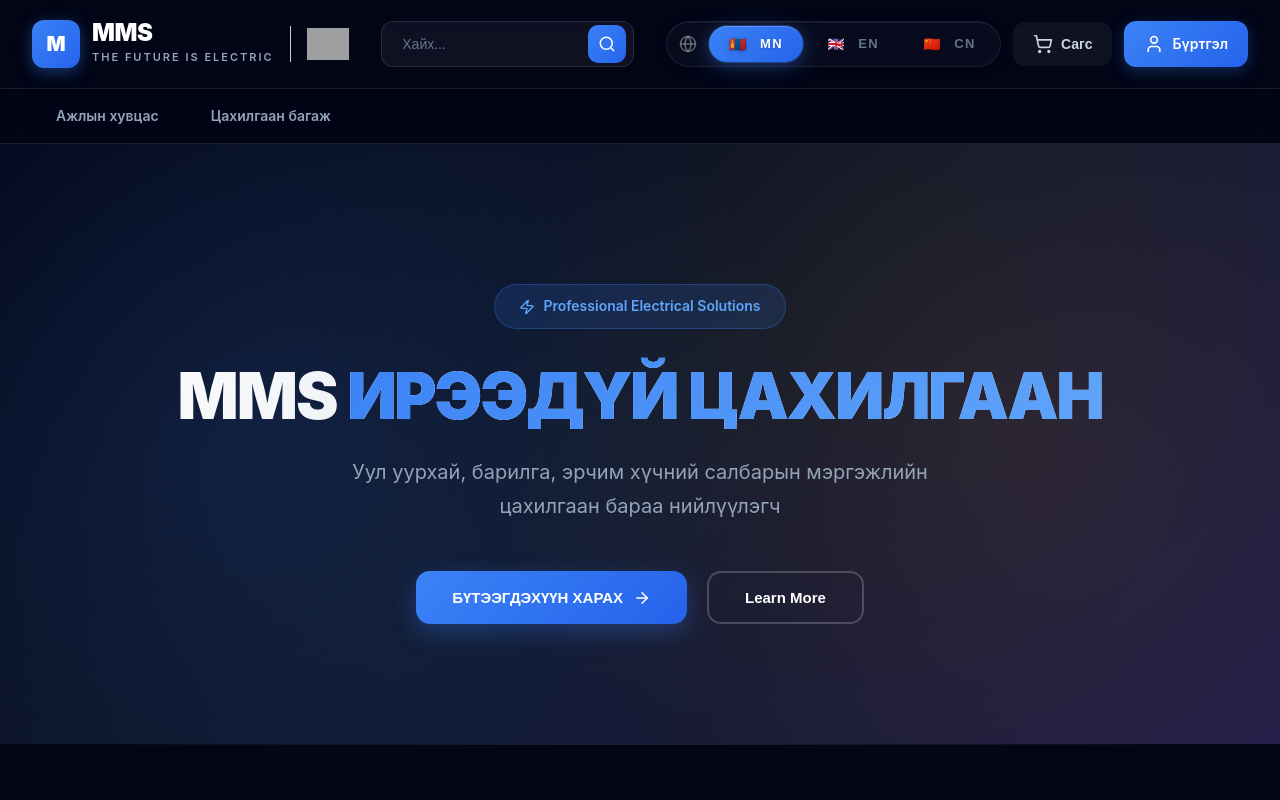
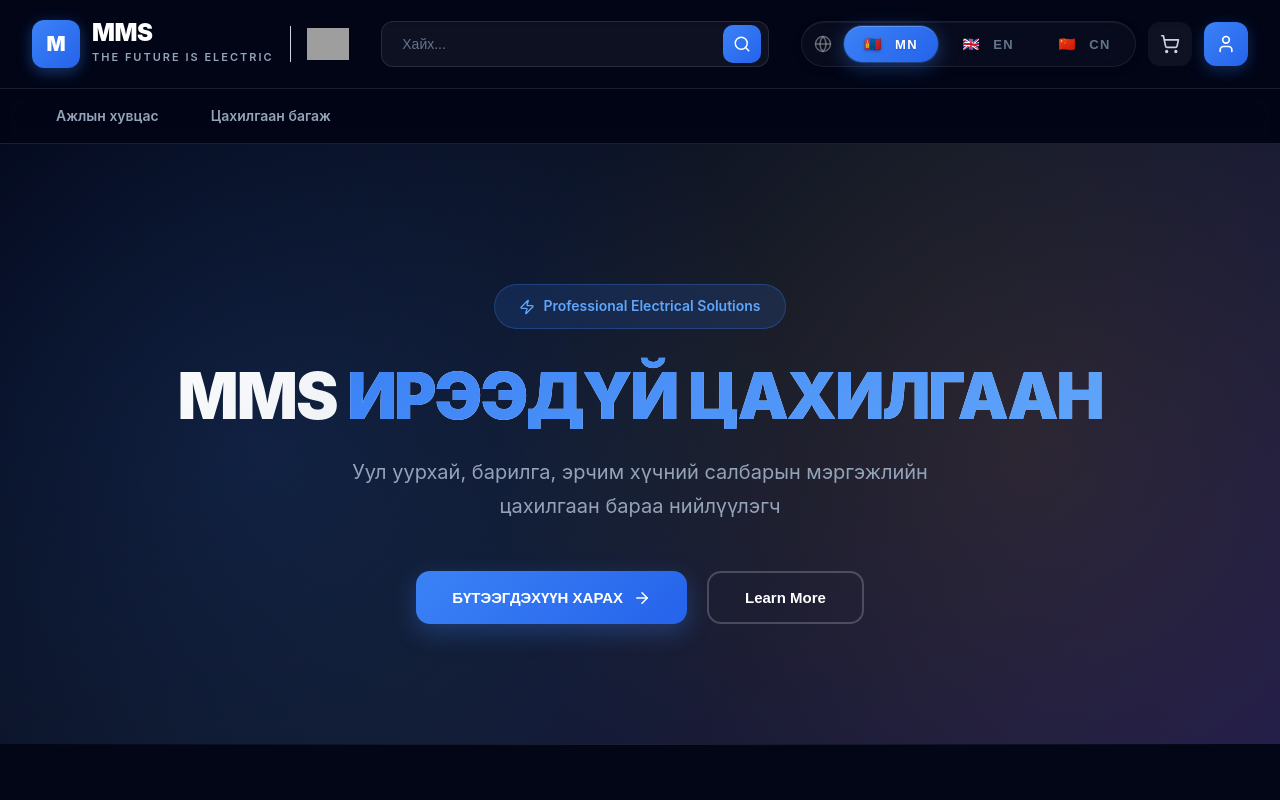
Before and after one commit to anukh0209/mms-ecommerce, a Next.js app: page / in a window 1280 px wide. Shown: the top 800 px of the page. Built offline with nearby package versions, Linux system fonts and the light colour scheme; grey boxes are pictures that could not be loaded.

Commit message:
Remove text labels from header action buttons - icons only

```diff
--- a/app/globals.css
+++ b/app/globals.css
@@ -201,6 +201,13 @@
   transform: translateY(-2px);
 }
 
+.header-btn.icon-only {
+  padding: 12px;
+  width: 44px;
+  height: 44px;
+  justify-content: center;
+}
+
 .header-btn.primary {
   background: linear-gradient(135deg, var(--primary), var(--primary-dark));
   color: var(--white);
--- a/components/MMSHeader.tsx
+++ b/components/MMSHeader.tsx
@@ -76,21 +76,18 @@
           <div className="header-actions">
             <LanguageSwitcher />
 
-            <button className="header-btn" onClick={handleCartClick}>
+            <button className="header-btn icon-only" onClick={handleCartClick}>
               <ShoppingCart size={20} />
-              <span>{t.cart}</span>
               {totalItems > 0 && <span className="badge">{totalItems}</span>}
             </button>
 
             {isAuthenticated && user ? (
-              <button className="header-btn" onClick={handleLogout}>
+              <button className="header-btn icon-only" onClick={handleLogout}>
                 <LogOut size={20} />
-                <span>{t.logout}</span>
               </button>
             ) : (
-              <Link href="/login" className="header-btn primary">
+              <Link href="/login" className="header-btn primary icon-only">
                 <User size={20} />
-                <span>{t.account}</span>
               </Link>
             )}
           </div>
```
